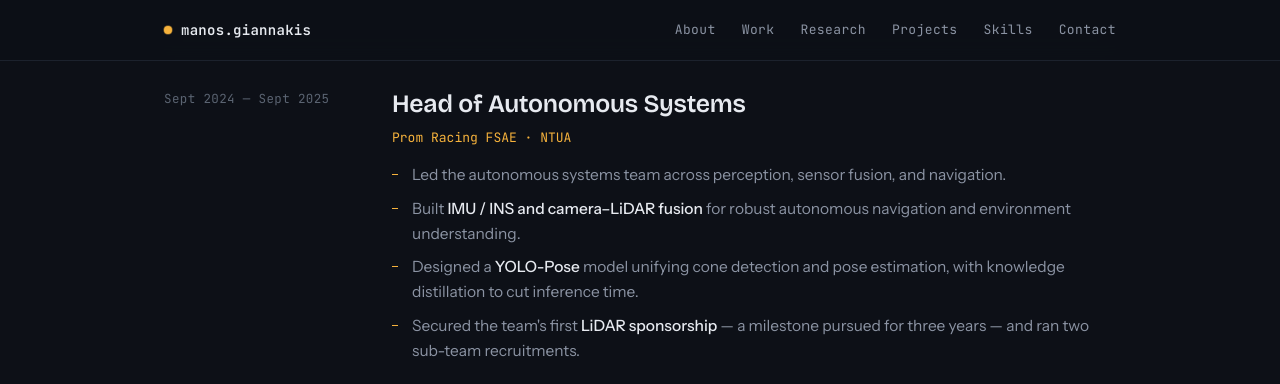
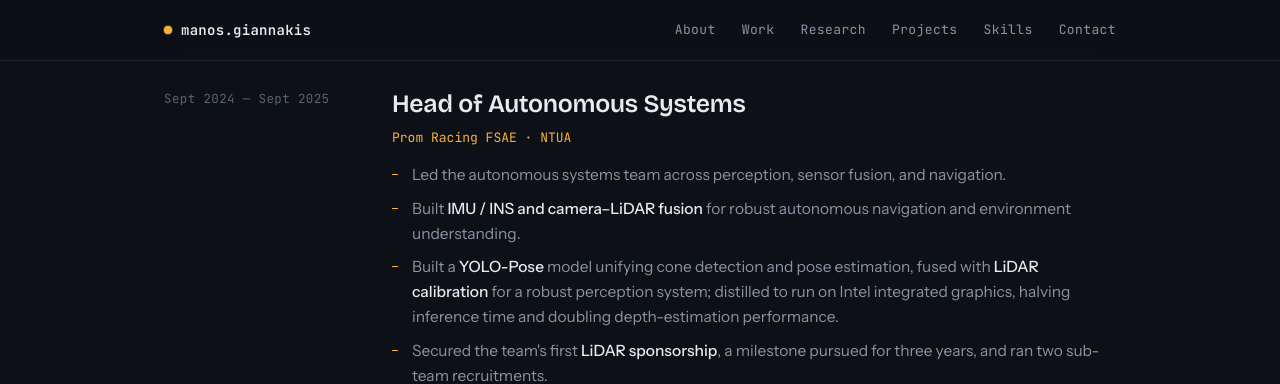
Before and after one commit to ManosGiann15/manosgiann15.github.io, a Jekyll site: the page index.html, which Jekyll copies as it is, in a window 1280 px wide and 900 px high, scrolled down 1828 px, cut to the strip 0-384 px from the top of the window. Built offline with Jekyll 4.4.1, drawn with Linux system fonts in a browser that asks for light colours; some of the changed text lies outside the part shown.

Commit message:
Finished Work and Research/Education

```diff
--- a/index.html
+++ b/index.html
@@ -189,6 +189,35 @@
   .job li::before{content:"";position:absolute;left:0;top:11px;width:6px;height:1px;background:var(--accent)}
   .job li strong{color:var(--text);font-weight:500}
 
+  /* certificate cards (research section) */
+  .certs-grid{display:grid;grid-template-columns:repeat(auto-fill,minmax(210px,1fr));gap:16px}
+  .cert-card{border:1px solid var(--line);border-radius:14px;background:var(--bg-2);
+    padding:20px;display:flex;flex-direction:column;gap:10px;transition:.2s;
+    font:inherit;text-align:left;width:100%;color:inherit}
+  .cert-card svg{width:22px;height:22px;color:var(--accent-2)}
+  .cert-card .cc-title{font-family:var(--display);font-weight:600;font-size:15px;color:var(--text)}
+  .cert-card .cc-org{font-family:var(--mono);font-size:12px;color:var(--muted)}
+  .cert-card.is-link{cursor:pointer}
+  .cert-card.is-link:hover{border-color:#33404f;transform:translateY(-2px)}
+  .cert-card.is-static{opacity:.7;cursor:default}
+
+  /* certificate viewer modal */
+  .cert-modal{position:fixed;inset:0;z-index:100;display:none}
+  .cert-modal.open{display:block}
+  .cert-modal-backdrop{position:absolute;inset:0;background:rgba(6,8,12,.75);backdrop-filter:blur(3px)}
+  .cert-modal-body{
+    position:relative;z-index:1;margin:5vh auto;width:min(760px,92vw);height:88vh;
+    background:var(--bg-2);border:1px solid var(--line);border-radius:14px;overflow:hidden;
+    display:flex;flex-direction:column;
+  }
+  .cert-modal-close{
+    position:absolute;top:10px;right:10px;z-index:2;width:34px;height:34px;border-radius:50%;
+    border:1px solid var(--line);background:var(--bg-2);color:var(--text);font-size:20px;
+    line-height:1;cursor:pointer;
+  }
+  .cert-modal-close:hover{border-color:var(--muted)}
+  .cert-modal-body iframe{flex:1;width:100%;height:100%;border:0;background:#fff}
+
   /* research card */
   .cards2{display:grid;grid-template-columns:1fr 1fr;gap:22px}
   @media(max-width:720px){.cards2{grid-template-columns:1fr}}
@@ -349,8 +378,8 @@
       <ul>
         <li>Led the autonomous systems team across perception, sensor fusion, and navigation.</li>
         <li>Built <strong>IMU / INS and camera–LiDAR fusion</strong> for robust autonomous navigation and environment understanding.</li>
-        <li>Designed a <strong>YOLO-Pose</strong> model unifying cone detection and pose estimation, with knowledge distillation to cut inference time.</li>
-        <li>Secured the team's first <strong>LiDAR sponsorship</strong> — a milestone pursued for three years — and ran two sub-team recruitments.</li>
+        <li>Built a <strong>YOLO-Pose</strong> model unifying cone detection and pose estimation, fused with <strong>LiDAR calibration</strong> for a robust perception system; distilled to run on Intel integrated graphics, halving inference time and doubling depth-estimation performance.</li>
+        <li>Secured the team's first <strong>LiDAR sponsorship</strong>, a milestone pursued for three years, and ran two sub-team recruitments.</li>
       </ul>
 
       <!-- ===================================================================
@@ -395,8 +424,8 @@
       <div class="org">NCSR Demokritos · Institute of Nuclear &amp; Particle Physics</div>
       <ul>
         <li>Graph neural networks (<strong>GraphNet</strong>) for neutrino event reconstruction in the ANNIE experiment.</li>
-        <li>Co-built an open-source <strong>ROOT → SQLite / Parquet / H5</strong> converter, adopted by the Fermilab collaboration.</li>
-        <li>Extensive hands-on Linux: system navigation, shell scripting, and troubleshooting.</li>
+        <li>Co-built <a href="https://zenodo.org/records/16942988" target="_blank" rel="noopener" style="color:var(--accent-2);text-decoration:underline;text-underline-offset:3px"><strong>root2data</strong></a>, an open-source <strong>ROOT → SQLite / Parquet / H5</strong> converter, adopted by the Fermilab collaboration.</li>
+        <li>Co-authored a paper on this work, currently under review at <strong>JINST</strong> (Journal of Instrumentation).</li>
       </ul>
     </div>
   </div>
@@ -413,25 +442,54 @@
     <div class="rcard reveal">
       <div class="tag">Thesis · ANNIE experiment</div>
       <h3>Neutrino event reconstruction with GNNs</h3>
-      <p>Designed and fine-tuned models on the GraphNet architecture to reconstruct neutrino events from PMT pulse data — supervised by NCSR Demokritos' Institute of Nuclear &amp; Particle Physics, in collaboration with Fermilab.</p>
-      <div class="meta">GraphNet · PyTorch · graph learning</div>
+      <p>Designed and fine-tuned models on the GraphNet architecture to reconstruct neutrino events from PMT pulse data, supervised by NCSR Demokritos' Institute of Nuclear &amp; Particle Physics, in collaboration with Fermilab.</p>
+      <div class="meta">GraphNet · PyTorch · Graph Neural Networks</div>
+      <a href="assets/thesis-preview.pdf" target="_blank" rel="noopener" style="display:inline-block;margin-top:14px;color:var(--accent);text-decoration:underline;text-underline-offset:3px;font-family:var(--mono);font-size:13px">View thesis &rarr;</a>
     </div>
     <div class="rcard reveal">
       <div class="tag">Degree · 2021 — 2025</div>
       <h3>BSc in Digital Systems</h3>
-      <p>University of Piraeus. Coursework and projects across machine learning, computer vision, digital image processing, and multi-agent systems. Native-level English (studied in Vancouver, Canada).</p>
+      <p>University of Piraeus. Coursework and projects across machine learning, computer vision, digital image processing, and multi-agent systems.</p>
       <div class="meta">University of Piraeus, Greece</div>
     </div>
   </div>
 
-  <!-- OPTIONAL: research figure / poster -->
-  <!-- <img class="media ratio-16-9" style="margin-top:22px;border-radius:12px" src="assets/annie-figure.jpg" alt="ANNIE GNN result figure"> -->
-  <figure class="media ratio-16-9 is-empty reveal" style="margin-top:22px;border-radius:12px">
-    <svg class="ph-ico" viewBox="0 0 24 24" fill="none" stroke="currentColor" stroke-width="1.6"><rect x="3" y="3" width="18" height="18" rx="2"/><path d="M3 15l5-5 4 4 4-4 5 5"/></svg>
-    <div class="ph-t">Add a result figure or poster (optional)</div>
-    <div class="ph-s">assets/annie-figure.jpg · 16:9</div>
-  </figure>
+  <!-- CERTIFICATIONS
+       Cards with data-src open that certificate in a popup viewer on click.
+       Cards without one are plain (no file yet) — add assets/<file>.pdf
+       and add data-src="assets/<file>.pdf" to make it clickable. -->
+  <div class="certs-grid reveal" style="margin-top:22px">
+    <button type="button" class="cert-card is-link" data-src="assets/certificate-nvidia.pdf">
+      <svg viewBox="0 0 24 24" fill="none" stroke="currentColor" stroke-width="1.6"><path d="M9 12l2 2 4-4"/><circle cx="12" cy="12" r="9"/></svg>
+      <div class="cc-title">Fundamentals of Deep Learning</div>
+      <div class="cc-org">NVIDIA</div>
+    </button>
+    <button type="button" class="cert-card is-link" data-src="assets/HAFA.pdf">
+      <svg viewBox="0 0 24 24" fill="none" stroke="currentColor" stroke-width="1.6"><path d="M9 12l2 2 4-4"/><circle cx="12" cy="12" r="9"/></svg>
+      <div class="cc-title">Unmanned Aerial Systems Module</div>
+      <div class="cc-org">Hellenic Air Force</div>
+    </button>
+    <button type="button" class="cert-card is-link" data-src="assets/AISummerSchool.pdf">
+      <svg viewBox="0 0 24 24" fill="none" stroke="currentColor" stroke-width="1.6"><path d="M9 12l2 2 4-4"/><circle cx="12" cy="12" r="9"/></svg>
+      <div class="cc-title">HIAS AI Summer School</div>
+      <div class="cc-org">NCSR Demokritos</div>
+    </button>
+    <button type="button" class="cert-card is-link" data-src="assets/UniversalAICourse.pdf">
+      <svg viewBox="0 0 24 24" fill="none" stroke="currentColor" stroke-width="1.6"><path d="M9 12l2 2 4-4"/><circle cx="12" cy="12" r="9"/></svg>
+      <div class="cc-title">Universal AI Course</div>
+      <div class="cc-org">NCSR Demokritos</div>
+    </button>
+  </div>
 </section>
+
+<!-- CERTIFICATE VIEWER MODAL -->
+<div class="cert-modal" id="certModal" aria-hidden="true">
+  <div class="cert-modal-backdrop" data-close></div>
+  <div class="cert-modal-body">
+    <button type="button" class="cert-modal-close" data-close aria-label="Close">&times;</button>
+    <iframe id="certModalFrame" title="Certificate preview"></iframe>
+  </div>
+</div>
 
 <!-- ============ PROJECTS ============ -->
 <section id="projects" class="wrap">
```
Also changed, not shown: other parts of index.html (+22 -0 lines), 5 other files.
